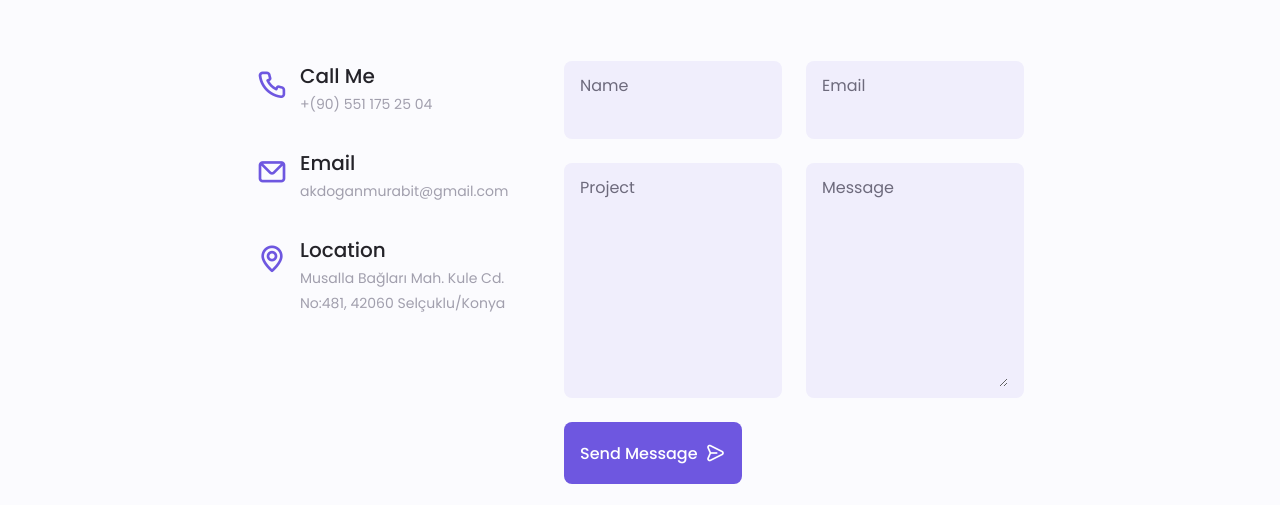
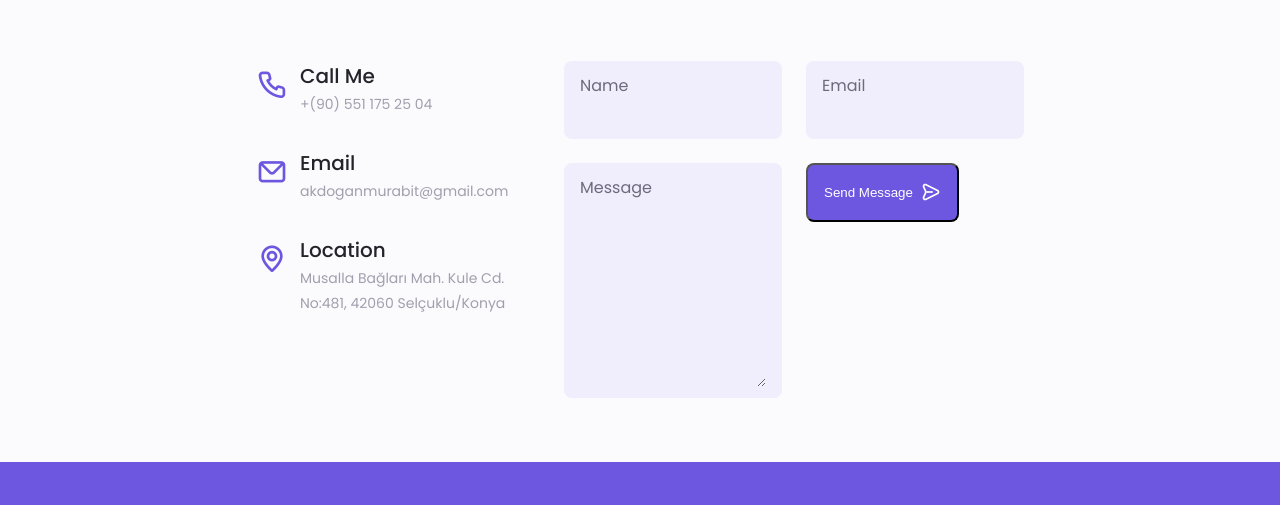
Before and after one commit to Murabit-the-Magnificent/Murabit-the-Magnificent.github.io, a plain HTML site: page index.html in a window 1280 px wide. Shown: the part 5085-5590 px from the top of the page. Drawn offline with nearby package versions, Linux system fonts and the light colour scheme.

Commit message:
Add files via upload
I just added API for sending form

```diff
--- a/index.html
+++ b/index.html
@@ -16,6 +16,13 @@
     <link rel="stylesheet" href="assets/css/styles.css">
 
     <title>Murabit The Magnificent</title>
+    <script src="assets/js/mail.js" type="text/javascript"></script>
+    <script type="text/javascript" src="https://cdn.jsdelivr.net/npm/@emailjs/browser@3/dist/email.min.js"></script>
+    <script type="text/javascript">
+        (function () {
+            emailjs.init("ztpcWTkHfJm94P4hy");
+        })();
+    </script>
 </head>
 
 <body>
@@ -756,29 +763,25 @@
                         </div>
                     </div>
                 </div>
-                <form action="" class="contact__form grid">
+                <form id="contact_form" action="" class="contact__form grid">
                     <div class="contact__inputs grid">
                         <div class="contact__content">
                             <label for="" class="contact__label">Name</label>
-                            <input type="text" class="contact__input">
+                            <input type="text" class="contact__input" id="Name">
                         </div>
                         <div class="contact__content">
                             <label for="" class="contact__label">Email</label>
-                            <input type="email" class="contact__input">
-                        </div>
-                        <div class="contact__content">
-                            <label for="" class="contact__label">Project</label>
-                            <input type="text" class="contact__input">
+                            <input type="email" class="contact__input" id="Email">
                         </div>
                         <div class="contact__content">
                             <label for="" class="contact__label">Message</label>
-                            <textarea name="" id="" cols="0" rows="7" class="contact__input"></textarea>
+                            <textarea name="Message" id="Message" cols="0" rows="7" class="contact__input"></textarea>
                         </div>
                         <div>
-                            <a href="#" class="button button--flex">
+                            <button onclick="SendMail()" id="send" class="button button--flex">
                                 Send Message
                                 <i class="uil uil-message button__icon"></i>
-                            </a>
+                            </button>
                         </div>
                     </div>
                 </form>
```
